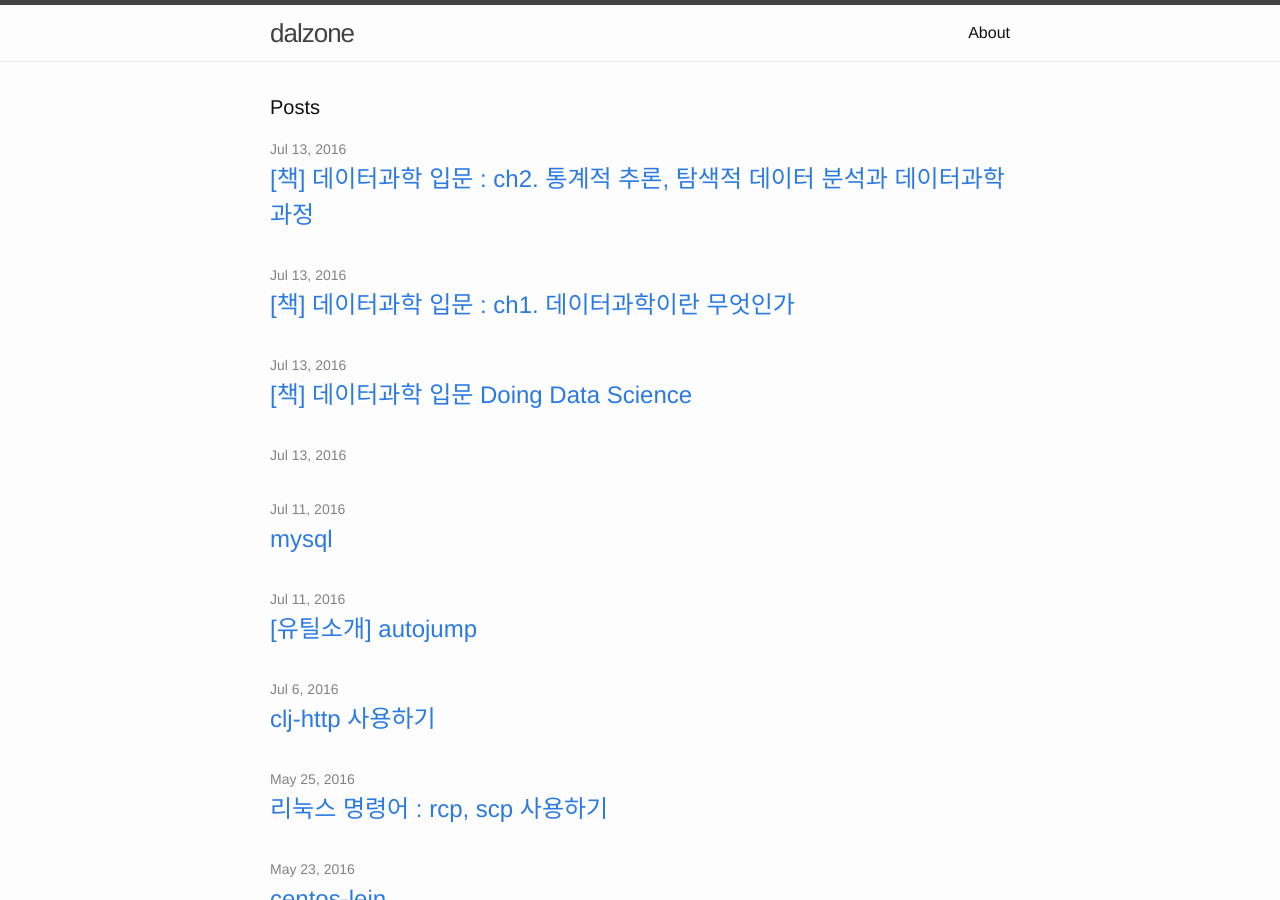
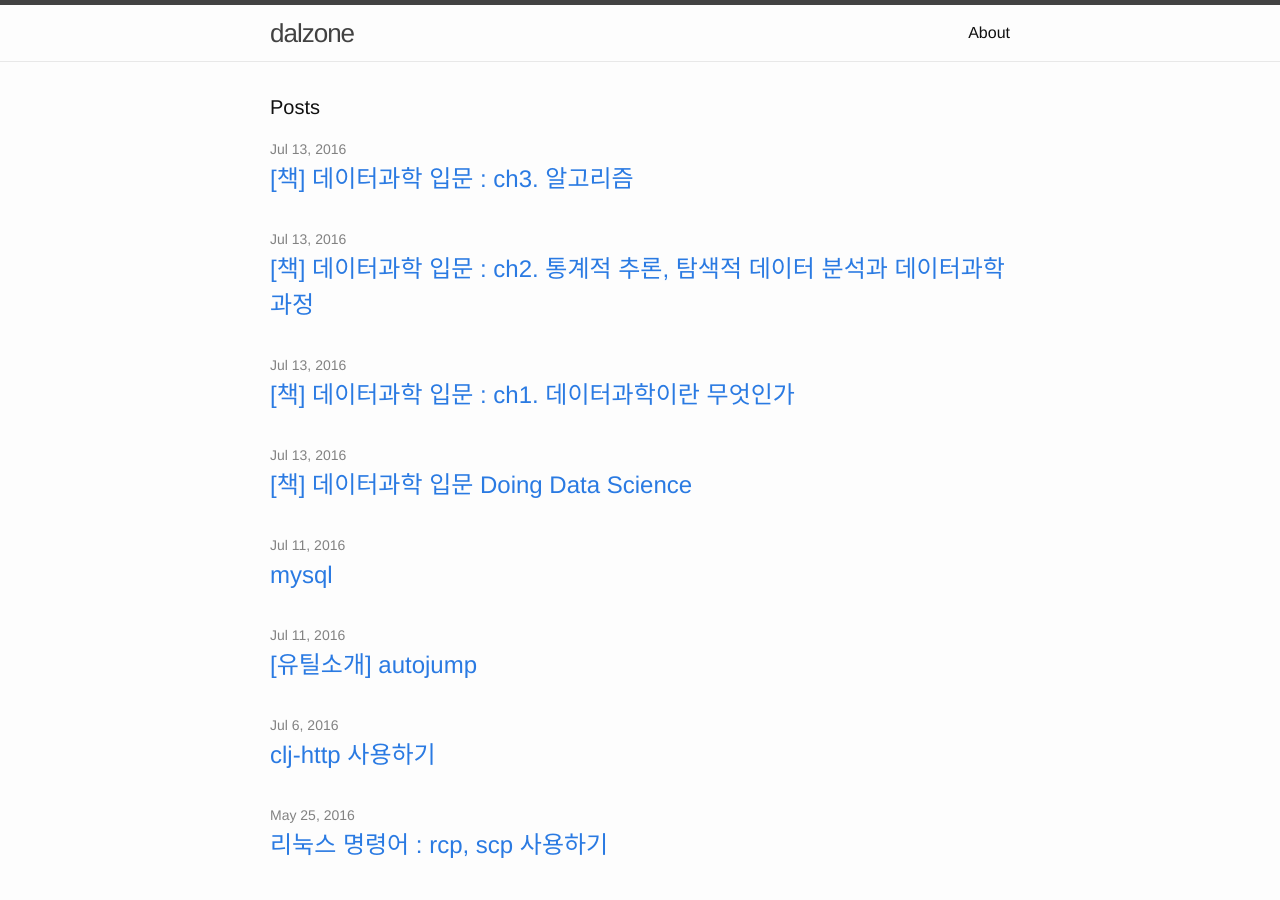
Before and after one commit to dalzony/dalzony.github.io, a Jekyll site: the page built from index.html, in a window 1280 px wide and 900 px high. Built offline with Jekyll 4.4.1, drawn with Linux system fonts in a browser that asks for light colours.

Commit message:
제목 수정

```diff
--- a/_posts/2016-07-13-data-science3.markdown
+++ b/_posts/2016-07-13-data-science3.markdown
@@ -1,6 +1,6 @@
 ---
 layout: "post"
-title: ""[책] 데이터과학 입문 : ch3. 알고리즘"
+title: "[책] 데이터과학 입문 : ch3. 알고리즘"
 date: "2016-07-13 20:32"
 ---
 
```
